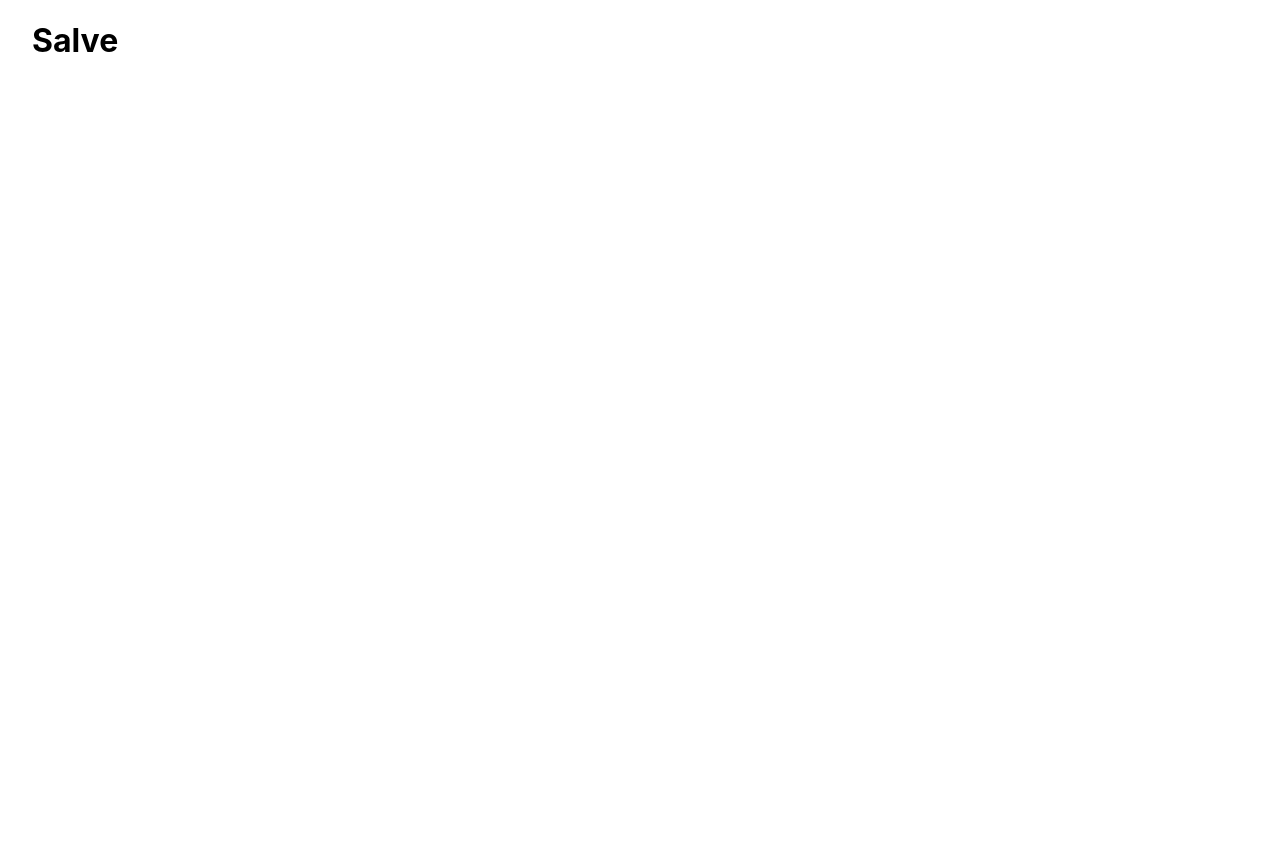
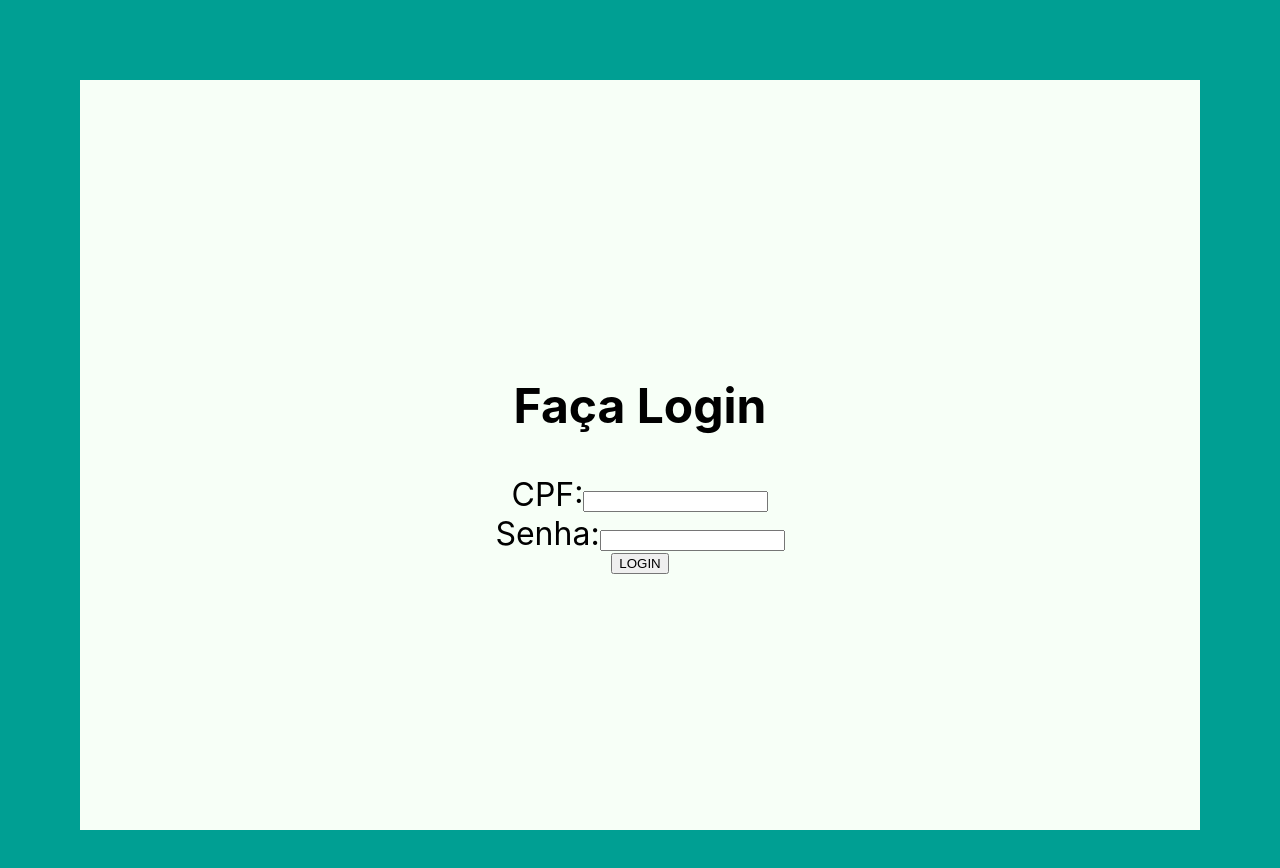
Before and after one commit to Riuregan/PermesHoudini, a Next.js app: page / in a window 1280 px wide. Shown: the top 868 px of the page. Before the commit the page ends 800 px from the top, so only its background shows below. Built offline with nearby package versions, Linux system fonts and the light colour scheme.

Commit message:
Add login page with basic css

```diff
--- /dev/null
+++ b/components/LoginForm.js
@@ -0,0 +1,23 @@
+import React from 'react'
+import styles from '../styles/LoginForms.module.css'
+function LoginForm() {
+  return (
+    <form className={styles.Login}>
+      <div className={styles.LoginForm}>
+        <h2>Faça Login</h2>
+        {/*ERRO */}
+        <div className={styles.FormGroup}>
+          <label htmlFor="CPF">CPF:</label>
+          <input type="number" name="cpf" id="cpf" />
+        </div>
+        <div className="form-group">
+          <label htmlFor="password">Senha:</label>
+          <input type="password" name="password" id="password" />
+        </div>
+        <input type="submit" value="LOGIN" />
+      </div>
+    </form>
+  )
+}
+
+export default LoginForm
--- a/pages/index.js
+++ b/pages/index.js
@@ -1,13 +1,34 @@
-import Head from 'next/head'
-import Image from 'next/image'
-import styles from '../styles/Home.module.css'
+
+import React, { useState } from 'react'
+import LoginForm from '../components/LoginForm';
 
 export default function Home() {
-  return (
+    //login teste, precisa linkar com o banco de dados
+    const adminUser = {
+        email: "admin@admin.com",
+        password: "admin123"
+    }
 
-    <div className={styles.container}>
-      <h1>Salve</h1>
-    </div>
+    const [user, setUser] = useState({ name: "", email: "" })
+    const [erro, setError] = useState("");
 
-  )
+    const Login = details => {
+        console.log(details);
+    }
+
+    const Logout = () => {
+        console.log("Logout");
+    }
+
+    return (
+        <div className="App">
+            {(user.email != "") ? (<div className="welcome">
+                <h2>Welcome, <span>{user.name}</span></h2>
+                <button>Logout</button>
+            </div>
+            ) : (
+                <LoginForm />
+            )}
+        </div>
+    )
 }
--- /dev/null
+++ b/styles/LoginForms.module.css
@@ -0,0 +1,16 @@
+.LoginForm {
+    display: flex;
+    flex-direction: column;
+    justify-content: center;
+    align-items: center;
+    padding: 8em;
+    margin: 0em;
+    background-color: #F7FFF7;
+    font-size: 2em;
+
+}
+
+.Login {
+    padding: 5em;
+    background-color: #009F93;
+}
--- /dev/null
+++ b/styles/index.css
@@ -0,0 +1,6 @@
+* {
+    margin: 0px;
+    padding: 0px;
+    box-sizing: border-box;
+    font-family: montserrat,
+}
```
Also changed, not shown: components/SignupForm.js (added, +23 -0 lines).
